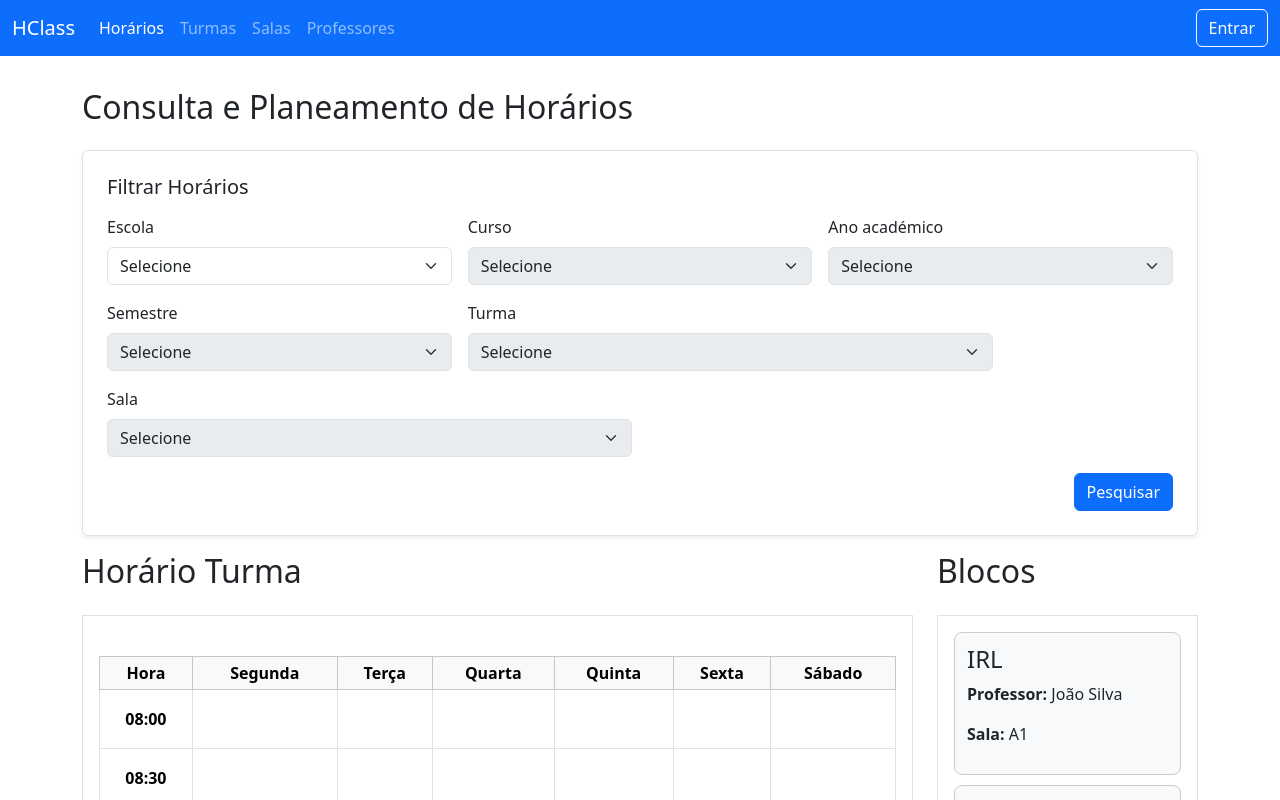
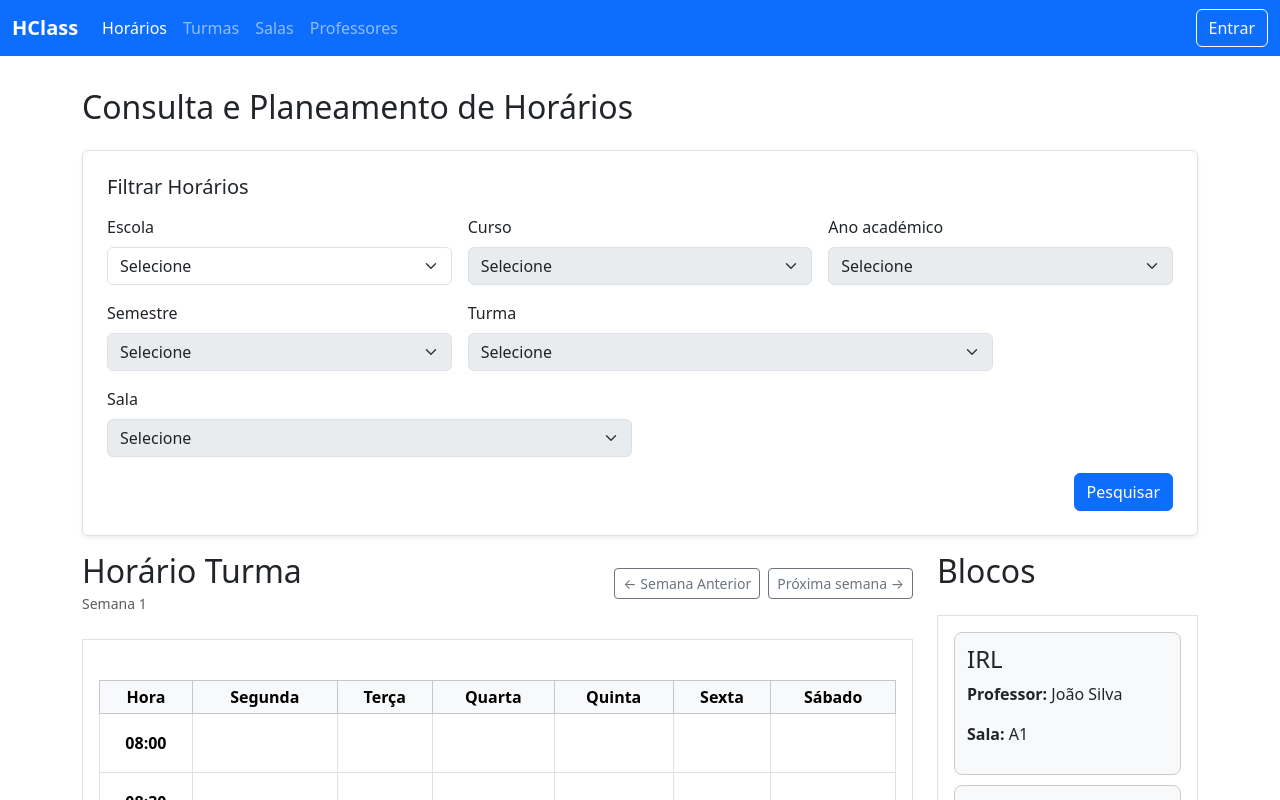
Before and after one commit to iptomar/2025-Team-F-Repository-FrontEnd, a React (Create React App) app in the folder app-horarios/: page /turmas in a window 1280 px wide. Shown: the top 800 px of the page. Built offline with nearby package versions, Linux system fonts and the light colour scheme.

Commit message:
Alterações há página Turmas, disponibilização das páginas Professores e Salas atualizadas

```diff
--- a/app-horarios/src/Components/Navbar.js
+++ b/app-horarios/src/Components/Navbar.js
@@ -4,7 +4,7 @@ function Navbar() {
   return (
     <nav className="navbar navbar-expand-lg navbar-dark bg-primary sticky-top">
       <div className="container-fluid">
-        <a className="navbar-brand" href="/horarios">HClass</a>
+        <a className="navbar-brand fw-bold" href="/horarios">HClass</a>
         <button className="navbar-toggler" type="button" data-bs-toggle="collapse" data-bs-target="#navbarContent">
           <span className="navbar-toggler-icon"></span>
         </button>
@@ -24,7 +24,7 @@ function Navbar() {
               <a className="nav-link" href="/professores">Professores</a>
             </li>
           </ul>
-          <button className="btn btn-outline-light">Entrar</button>
+          <button className="btn btn-outline-light" >Entrar</button>
         </div>
       </div>
     </nav>
--- a/app-horarios/src/Pages/ProfessoresPage.js
+++ b/app-horarios/src/Pages/ProfessoresPage.js
@@ -1,20 +1,79 @@
-import React from "react";
+import React, { useState } from "react";
+import { DragDropContext } from "@hello-pangea/dnd";
+import GradeHorario from "../Components/GradeHorario";
 import PesquisaForm from "../Components/PesquisaForm";
-import GradeHorario from "../Components/GradeHorario";
-
-
+import GradeBlocos from "../Components/GradeBlocos";
 
 function ProfessoresPage() {
+  const [gradeBlocos, setGradeBlocos] = useState([]);
+  const [listaBlocos, setListaBlocos] = useState([
+    { id: "1", disciplina: "IRL", professor: "João Silva", sala: "A1", horas: 2 },
+    { id: "2", disciplina: "IOT", professor: "Maria Fernandes", sala: "B2", horas: 3 },
+    { id: "3", disciplina: "SInf", professor: "Carlos Mendes", sala: "C1", horas: 2 },
+  ]);
+
+  const handleDragEnd = (result) => {
+    const { source, destination, draggableId } = result;
+    if (!destination) return;
+
+    const isFromGrid = source.droppableId.startsWith("cell-");
+    const isToGrid = destination.droppableId.startsWith("cell-");
+
+    // Move from GradeBlocos -> GradeHorario
+    if (!isFromGrid && isToGrid) {
+      const [_, dia, hora] = destination.droppableId.split("-");
+      const bloco = listaBlocos.find((b) => b.id === draggableId);
+      if (!bloco) return;
+
+      setGradeBlocos((prev) => [...prev, { ...bloco, dia, hora }]);
+      setListaBlocos((prev) => prev.filter((b) => b.id !== draggableId));
+    }
+
+    // Move from GradeHorario -> GradeBlocos
+    else if (isFromGrid && !isToGrid && destination.droppableId === "blocos-list") {
+      const bloco = gradeBlocos.find((b) => b.id === draggableId);
+      if (!bloco) return;
+
+      // Remove from grid
+      setGradeBlocos((prev) => prev.filter((b) => b.id !== draggableId));
+      // Add back to blocos
+      setListaBlocos((prev) => [...prev, { ...bloco }]);
+    }
+  };
+
   return (
-    <div className="container">
-      <h2 className="mb-4 pt-3">Consulta e Planeamento de Horários</h2>
+    <>
+      <div className="container pt-3">
+        <h2 className="mb-4 pt-3">Consulta e Planeamento de Horários</h2>
+        <PesquisaForm tipo="Horários" />
+      </div>
 
-      {/* Formulário de pesquisa */}
-      <PesquisaForm tipo="Horários" />
+      <div className="container">
+        <DragDropContext onDragEnd={handleDragEnd}>
+          <div className="row">
+            <div className="col-md-9">
+              <h2 className="mb-4 pt-3">Horário Professor</h2>
+              <div className="p-3 border">
+                <GradeHorario blocos={gradeBlocos} />
+              </div>
+            </div>
 
-      {/* Grade horária (em breve) */}
-       <GradeHorario blocos={[]} />
-    </div>
+            <div className="col-md-3">
+              <h2 className="mb-4 pt-3">Blocos</h2>
+              <div className="p-3 border">
+                <GradeBlocos blocos={listaBlocos} />
+              </div>
+            </div>
+
+            <div className="col-2 mt-3 pb-3">
+              <button type="submit" className="btn btn-primary btn-lg">
+                Exportar Excel
+              </button>
+            </div>
+          </div>
+        </DragDropContext>
+      </div>
+    </>
   );
 }
 
--- a/app-horarios/src/Pages/SalasPage.js
+++ b/app-horarios/src/Pages/SalasPage.js
@@ -1,33 +1,68 @@
-import React from "react";
+import React, { useState } from "react";
+import { DragDropContext } from "@hello-pangea/dnd";
+import GradeHorario from "../Components/GradeHorario";
 import PesquisaForm from "../Components/PesquisaForm";
-import GradeHorario from "../Components/GradeHorario";
 import GradeBlocos from "../Components/GradeBlocos";
 
 
 function SalasPage() {
+  const [gradeBlocos, setGradeBlocos] = useState([]);
+  const [listaBlocos, setListaBlocos] = useState([
+    { id: "1", disciplina: "IRL", professor: "João Silva", sala: "A1", horas: 2 },
+    { id: "2", disciplina: "IOT", professor: "Maria Fernandes", sala: "B2", horas: 3 },
+    { id: "3", disciplina: "SInf", professor: "Carlos Mendes", sala: "C1", horas: 2 },
+  ]);
+
+  const handleDragEnd = (result) => {
+    const { source, destination, draggableId } = result;
+    if (!destination) return;
+
+    const isFromGrid = source.droppableId.startsWith("cell-");
+    const isToGrid = destination.droppableId.startsWith("cell-");
+
+    // Move from GradeBlocos -> GradeHorario
+    if (!isFromGrid && isToGrid) {
+      const [_, dia, hora] = destination.droppableId.split("-");
+      const bloco = listaBlocos.find((b) => b.id === draggableId);
+      if (!bloco) return;
+
+      setGradeBlocos((prev) => [...prev, { ...bloco, dia, hora }]);
+      setListaBlocos((prev) => prev.filter((b) => b.id !== draggableId));
+    }
+
+    // Move from GradeHorario -> GradeBlocos
+    else if (isFromGrid && !isToGrid && destination.droppableId === "blocos-list") {
+      const bloco = gradeBlocos.find((b) => b.id === draggableId);
+      if (!bloco) return;
+
+      // Remove from grid
+      setGradeBlocos((prev) => prev.filter((b) => b.id !== draggableId));
+      // Add back to blocos
+      setListaBlocos((prev) => [...prev, { ...bloco }]);
+    }
+  };
+
   return (
     <>
       <div className="container pt-3">
         <h2 className="mb-4 pt-3">Consulta e Planeamento de Horários</h2>
-
         <PesquisaForm tipo="Horários" />
-
       </div>
 
       <div className="container">
+        <DragDropContext onDragEnd={handleDragEnd}>
           <div className="row">
-
             <div className="col-md-9">
               <h2 className="mb-4 pt-3">Horário Sala</h2>
               <div className="p-3 border">
-              <GradeHorario blocos={[]} />
+                <GradeHorario blocos={gradeBlocos} />
               </div>
             </div>
 
             <div className="col-md-3">
               <h2 className="mb-4 pt-3">Blocos</h2>
               <div className="p-3 border">
-              <GradeBlocos />
+                <GradeBlocos blocos={listaBlocos} />
               </div>
             </div>
 
@@ -36,8 +71,8 @@ function SalasPage() {
                 Exportar Excel
               </button>
             </div>
-
           </div>
+        </DragDropContext>
       </div>
     </>
   );
--- a/app-horarios/src/Pages/TurmasPage.js
+++ b/app-horarios/src/Pages/TurmasPage.js
@@ -1,4 +1,3 @@
-// TurmasPage.js
 import React, { useState } from "react";
 import { DragDropContext } from "@hello-pangea/dnd";
 import GradeHorario from "../Components/GradeHorario";
@@ -12,6 +11,7 @@ function TurmasPage() {
     { id: "2", disciplina: "IOT", professor: "Maria Fernandes", sala: "B2", horas: 3 },
     { id: "3", disciplina: "SInf", professor: "Carlos Mendes", sala: "C1", horas: 2 },
   ]);
+  const [semanaAtual, setSemanaAtual] = useState(1); // ALTERAÇÃO
 
   const handleDragEnd = (result) => {
     const { source, destination, draggableId } = result;
@@ -42,6 +42,10 @@ function TurmasPage() {
     }
   };
 
+  const proximaSemana = () => setSemanaAtual((prev) => prev + 1); // ALTERAÇÃO
+  const semanaAnterior = () =>
+    setSemanaAtual((prev) => (prev > 1 ? prev - 1 : 1)); // impede ir abaixo da semana 1 // ALTERAÇÃO
+
   return (
     <>
       <div className="container pt-3">
@@ -53,7 +57,21 @@ function TurmasPage() {
         <DragDropContext onDragEnd={handleDragEnd}>
           <div className="row">
             <div className="col-md-9">
-              <h2 className="mb-4 pt-3">Horário Turma</h2>
+            <div className="mb-4 pt-3 d-flex justify-content-between align-items-center">
+              <div>
+                  <h2 className="mb-0">Horário Turma</h2>
+                  <small className="text-muted">Semana {semanaAtual}</small>
+                </div>
+                <div className="d-flex">
+                  <button className="btn btn-outline-secondary btn-sm me-2" onClick={semanaAnterior}>
+                    ← Semana Anterior
+                  </button>
+                  <button className="btn btn-outline-secondary btn-sm" onClick={proximaSemana}>
+                    Próxima semana →
+                  </button>
+                </div>
+              </div>
+
               <div className="p-3 border">
                 <GradeHorario blocos={gradeBlocos} />
               </div>
```
Lines whose indentation alone changed are shown as unchanged.
